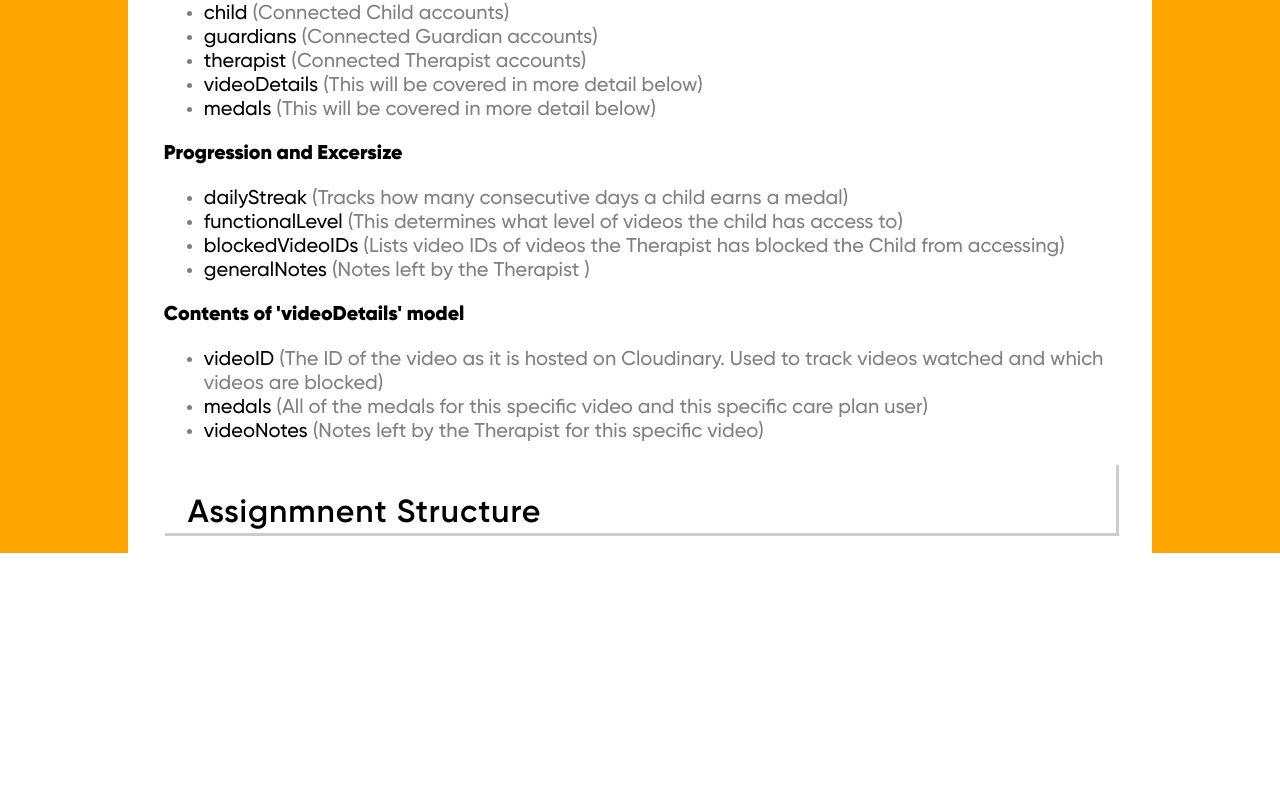
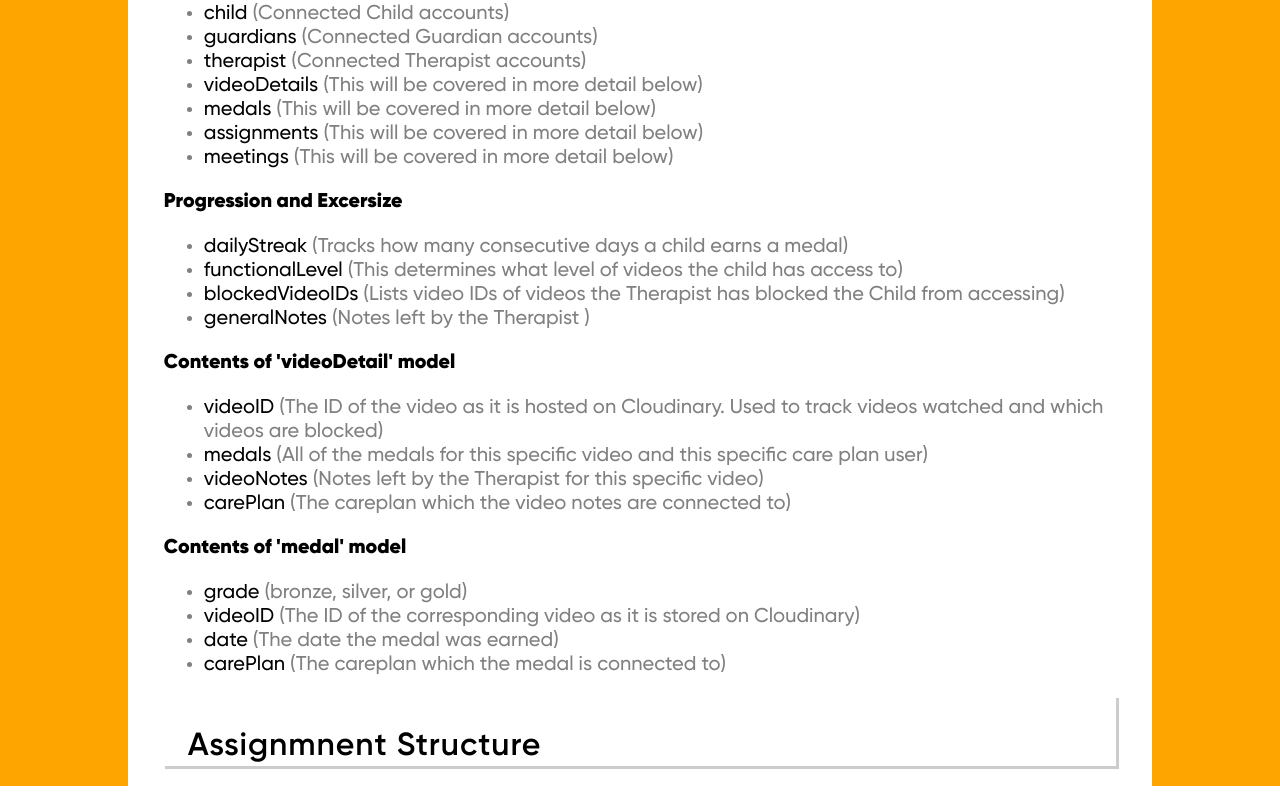
Before and after one commit to NLanese/the-codex, a Next.js app: page /showcases/works/kidz-n-motion in a window 1280 px wide. Shown: the part 6500-7306 px from the top of the page. Before the commit the page ends 7073 px from the top, so only its background shows below. Built offline with nearby package versions, Linux system fonts and the light colour scheme.

Commit message:
more to pro works

```diff
--- a/pages/showcases/works/eventHub.js
+++ b/pages/showcases/works/eventHub.js
@@ -104,7 +104,8 @@ export default function EventHubPage(){
                             packages we used. The cordova configuration files were exchanged for Capacitor ones, and the tsconfig file was updated.
                         </p>
                         <p style={Styles.Fonts.basicX}>
-                            Finally,
+                            Finally, I lead the efforts on making sure the Event Hub app was compatible with Android 35, as Google Play is making all Apps relying on
+                            Android 34 and below deprecated and unable to be published as of November 2025.
                         </p>
                     </div>
                 </div>
--- a/pages/showcases/works/kidz-n-motion.js
+++ b/pages/showcases/works/kidz-n-motion.js
@@ -482,6 +482,9 @@ export default function KNMPage(){
                             <li><span style={{...Styles.Code.code, fontSize: 20, color: 'black'}}>therapist </span>(Connected Therapist accounts)</li>
                             <li><span style={{...Styles.Code.code, fontSize: 20, color: 'black'}}>videoDetails </span>(This will be covered in more detail below)</li>
                             <li><span style={{...Styles.Code.code, fontSize: 20, color: 'black'}}>medals </span>(This will be covered in more detail below)</li>
+                            <li><span style={{...Styles.Code.code, fontSize: 20, color: 'black'}}>assignments </span>(This will be covered in more detail below)</li>
+                            <li><span style={{...Styles.Code.code, fontSize: 20, color: 'black'}}>meetings </span>(This will be covered in more detail below)</li>
+
                         </ul>
                         <strong style={{color: 'black'}}>Progression and Excersize</strong>
                         <ul>
@@ -490,11 +493,19 @@ export default function KNMPage(){
                             <li><span style={{...Styles.Code.code, fontSize: 20, color: 'black'}}>blockedVideoIDs</span> (Lists video IDs of videos the Therapist has blocked the Child from accessing)</li>
                             <li><span style={{...Styles.Code.code, fontSize: 20, color: 'black'}}>generalNotes</span> (Notes left by the Therapist )</li>
                         </ul>
-                        <strong style={{color: 'black'}}>Contents of 'videoDetails' model</strong>
+                        <strong style={{color: 'black'}}>Contents of 'videoDetail' model</strong>
                         <ul>
                             <li><span style={{...Styles.Code.code, fontSize: 20, color: 'black'}}>videoID</span> (The ID of the video as it is hosted on Cloudinary. Used to track videos watched and which videos are blocked)</li>
                             <li><span style={{...Styles.Code.code, fontSize: 20, color: 'black'}}>medals</span> (All of the medals for this specific video and this specific care plan user)</li>
                             <li><span style={{...Styles.Code.code, fontSize: 20, color: 'black'}}>videoNotes</span> (Notes left by the Therapist for this specific video)</li>
+                            <li><span style={{...Styles.Code.code, fontSize: 20, color: 'black'}}>carePlan</span> (The careplan which the video notes are connected to)</li>
+                        </ul>
+                        <strong style={{color: 'black'}}>Contents of 'medal' model</strong>
+                        <ul>
+                            <li><span style={{...Styles.Code.code, fontSize: 20, color: 'black'}}>grade</span> (bronze, silver, or gold)</li>
+                            <li><span style={{...Styles.Code.code, fontSize: 20, color: 'black'}}>videoID</span> (The ID of the corresponding video as it is stored on Cloudinary)</li>
+                            <li><span style={{...Styles.Code.code, fontSize: 20, color: 'black'}}>date</span> (The date the medal was earned)</li>
+                            <li><span style={{...Styles.Code.code, fontSize: 20, color: 'black'}}>carePlan</span> (The careplan which the medal is connected to)</li>
                         </ul>
                     </p>
                 </div>
```
